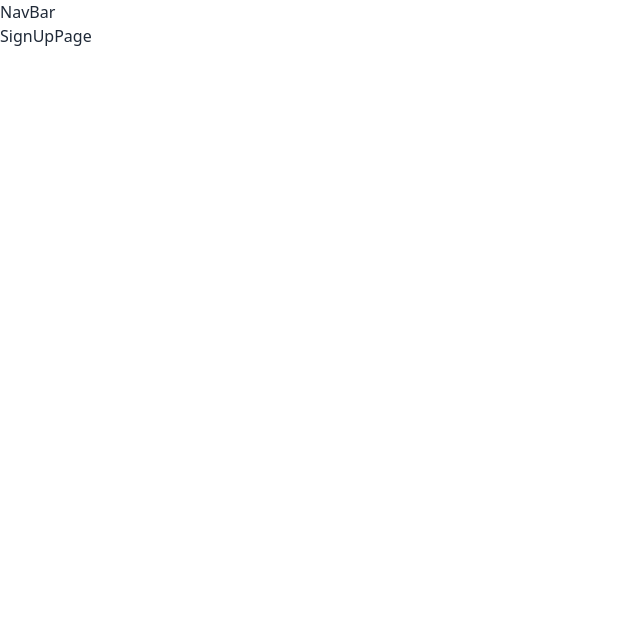
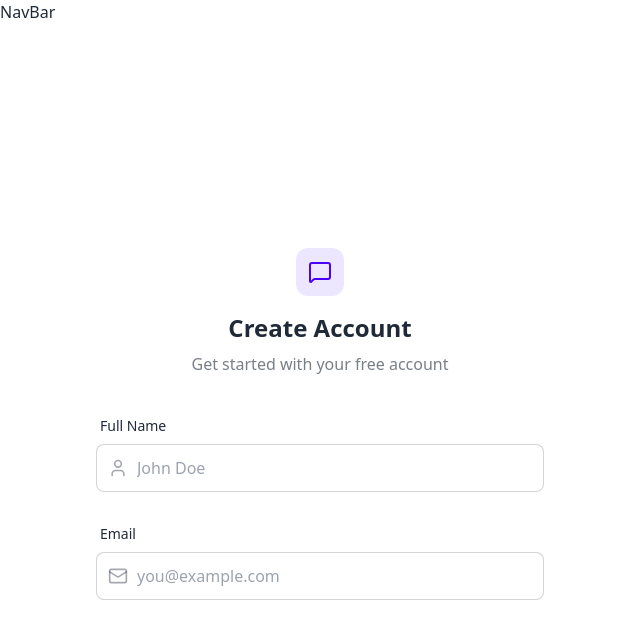
Before and after one commit to emonShimoul/MERN-Chat-App-UDPro2, a React app in the folder frontend/: page /signup in a window 1280 px wide. Shown: the top 638 px of the page, without its empty margins (0-640 px from the left). Built offline with nearby package versions, Linux system fonts and the light colour scheme; no server answers; the HTML template or start-up script is replaced by a standard one.

Commit message:
added some design on signup page

```diff
--- a/frontend/src/pages/SignUpPage.jsx
+++ b/frontend/src/pages/SignUpPage.jsx
@@ -1,6 +1,82 @@
+import { useState } from "react";
+import { useAuthStore } from "../store/useAuthStore";
+import { Mail, MessageSquare, User } from "lucide-react";
+
 const SignUpPage = () => {
+  const [showPassword, setShowPassword] = useState(false);
+  const [formData, setFormData] = useState({
+    fullName: "",
+    email: "",
+    password: "",
+  });
+
+  const {signup, isSigningUp} = useAuthStore();
+
+  const validateForm = () => {
+
+  };
+
+  const handleSubmit = (e) => {
+    e.preventDefault();
+  };
+
+
   return (
-    <div>SignUpPage</div>
+    <div className="min-h-screen grid lg:grid-cols-2">
+      {/* left side */}
+      <div className="flex flex-col justify-center items-center p-6 sm:p-12">
+        <div className="w-full max-w-md space-y-8">
+          {/* LOGO */}
+          <div className="text-center mb-8">
+            <div className="flex flex-col items-center gap-2 group">
+              <div className="size-12 rounded-xl bg-primary/10 flex items-center justify-center group-hover:bg-primary/20 transition-colors">
+                <MessageSquare className="size-6 text-primary" />
+              </div>
+              <h1 className="text-2xl font-bold mt-2">Create Account</h1>
+              <p className="text-base-content/60">Get started with your free account</p>
+            </div>
+          </div>
+
+          <form onSubmit={handleSubmit} className="space-y-6">
+            <div className="form-control">
+              <label className="label">
+                <span className="label-text font-medium">Full Name</span>
+              </label>
+              <div className="relative">
+                <div className="absolute inset-y-6 left-0 pl-3 flex items-center pointer-events-none">
+                  <User className="size-5 text-base-content/40" />
+                </div>
+                <input
+                  type="text"
+                  className={`input input-bordered w-full pl-10`}
+                  placeholder="John Doe"
+                  value={formData.fullName}
+                  onChange={(e) => setFormData({...formData, fullName: e.target.value})}
+                />
+              </div>
+            </div>
+
+            <div className="form-control">
+              <label className="label">
+                <span className="label-text font-medium">Email</span>
+              </label>
+              <div className="relative">
+                <div className="absolute inset-y-0 left-0 pl-3 flex items-center pointer-events-none">
+                  <Mail className="size-5 text-base-content/40" />
+                </div>
+                <input
+                  type="email"
+                  className={`input input-bordered w-full pl-10`}
+                  placeholder="you@example.com"
+                  value={formData.email}
+                  onChange={(e) => setFormData({...formData, email: e.target.value})}
+                />
+              </div>
+            </div>
+          </form>
+        </div>
+      </div>
+    </div>
   )
 }
 
--- a/frontend/src/store/useAuthStore.js
+++ b/frontend/src/store/useAuthStore.js
@@ -20,4 +20,6 @@
             set({isCheckingAuth: false});
         }
     },
+
+    signup: async(data) => {}
 }))
```
